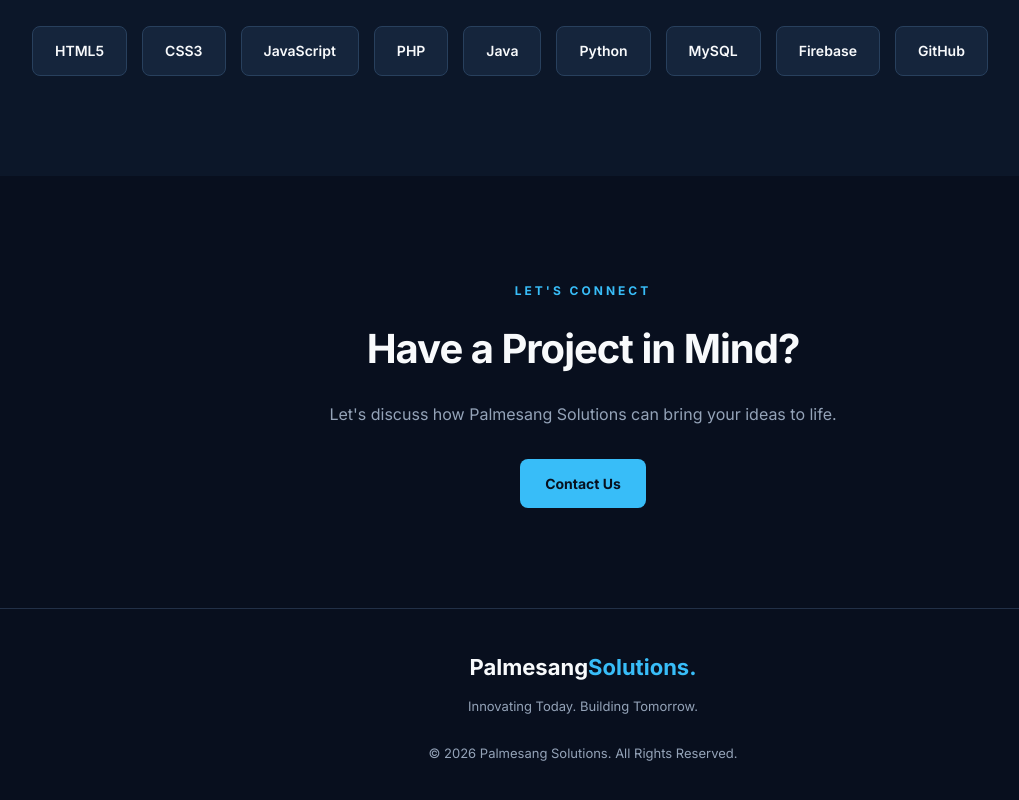
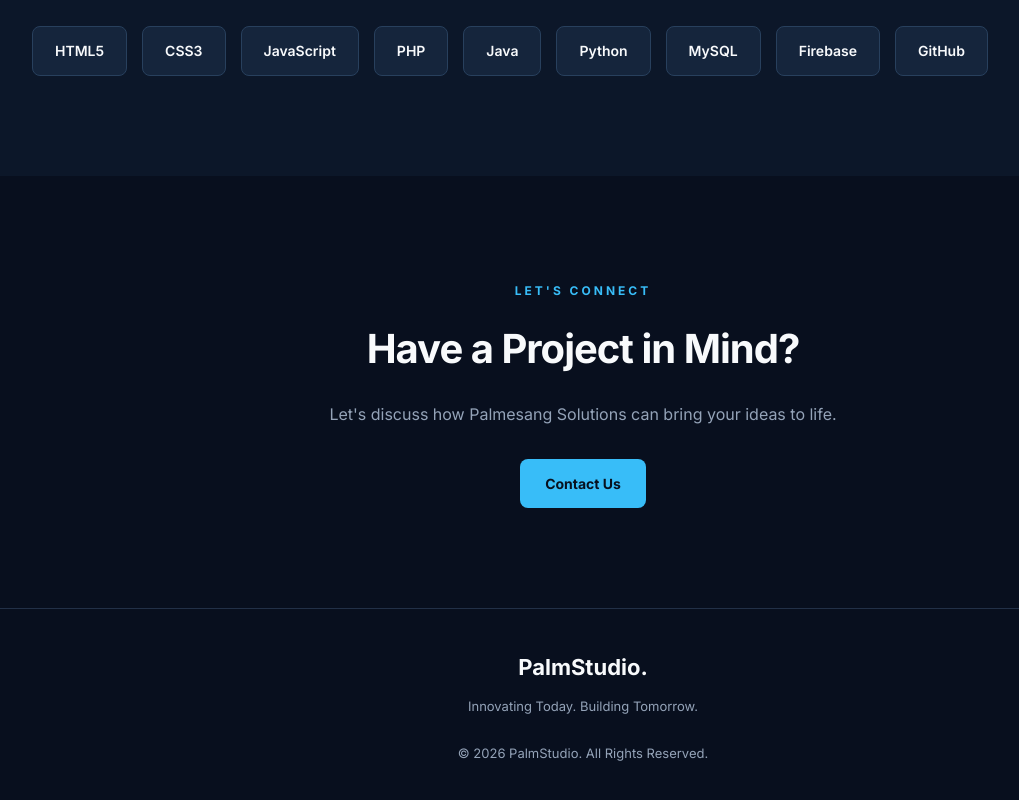
Before and after one commit to Palmesang-Solution/palmesang-solutions, a plain HTML site: page index.html in a window 1280 px wide. Shown: the part 3004-3804 px from the top of the page, without its empty margins (57-1076 px from the left). Drawn offline with Linux system fonts and the light colour scheme.

```diff
--- a/index.html
+++ b/index.html
@@ -200,10 +200,10 @@
     <!-- FOOTER -->
     <footer>
         <div class="container footer-content">
-            <h3>Palmesang<span>Solutions.</span></h3>
+            <h3>PalmStudio.</span></h3>
             <p>Innovating Today. Building Tomorrow.</p>
             <p class="copyright">
-                &copy; <span id="year"></span> Palmesang Solutions.
+                &copy; <span id="year"></span> PalmStudio.
                 All Rights Reserved.
             </p>
         </div>
```
